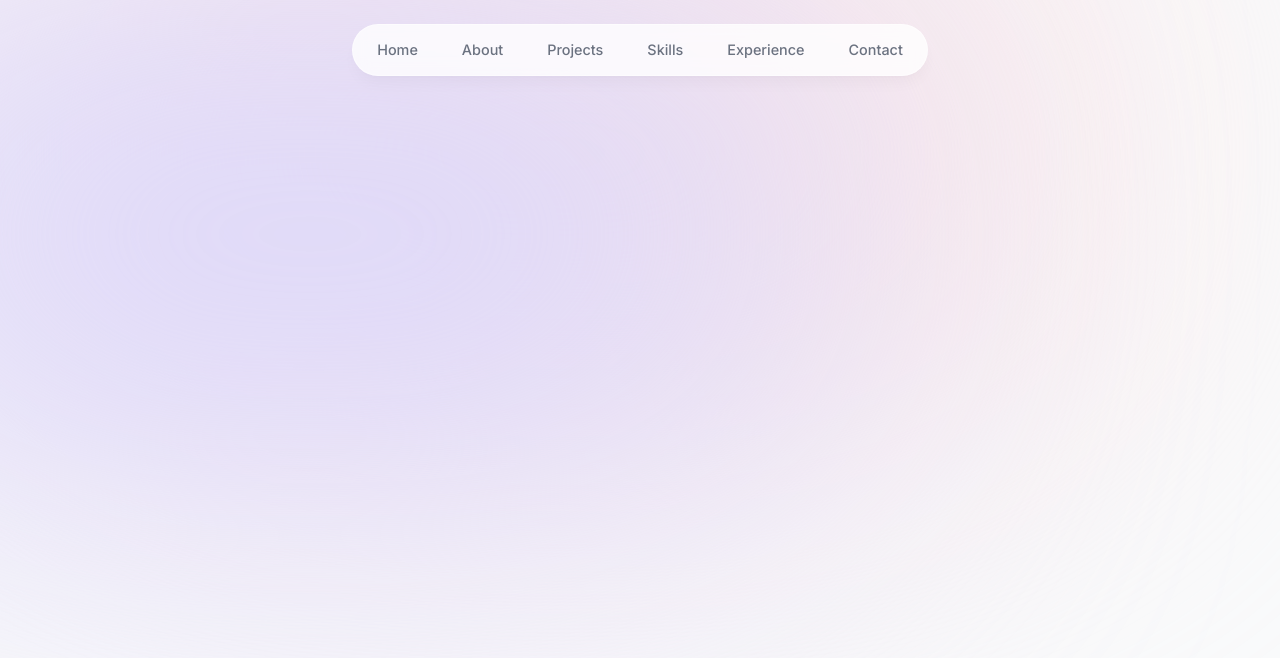
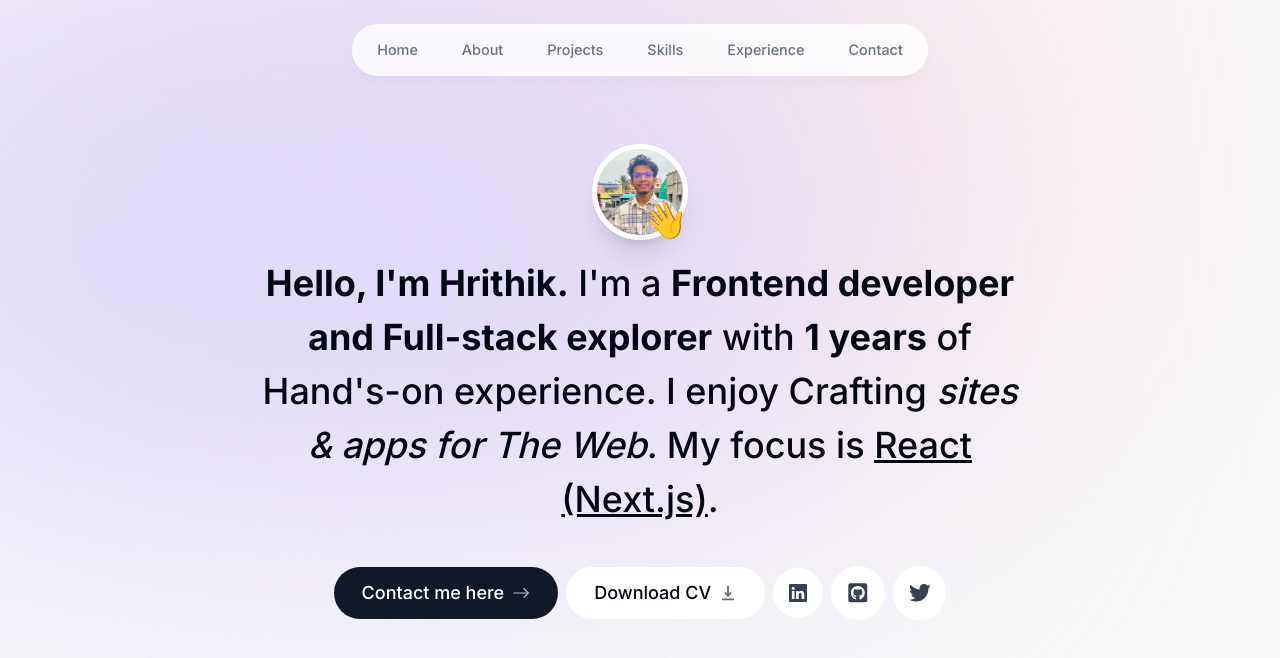
Before and after one commit to Hrithik0112/Hrithik-Portfolio, a Next.js app: page / in a window 1280 px wide. Shown: the top 658 px of the page. Built offline with nearby package versions, Linux system fonts and the light colour scheme.

Commit message:
added intro section

```diff
--- a/app/layout.tsx
+++ b/app/layout.tsx
@@ -18,7 +18,9 @@
 }>) {
   return (
     <html lang="en">
-      <body className={`${inter.className} relative bg-gray-50 text-gray-950`}>
+      <body
+        className={`${inter.className} relative bg-gray-50 text-gray-950 h-[5000px] pt-28 sm:pt-36`}
+      >
         <div className="bg-[#fbe2e3] absolute top-[-6rem] -z-10 right-[11rem] h-[31.25rem] w-[31.25rem] rounded-full blur-[10rem] sm:w-[68.75rem] dark:bg-[#946263]"></div>
         <div className="bg-[#dbd7fb] absolute top-[-1rem] -z-10 left-[-35rem] h-[31.25rem] w-[50rem] rounded-full blur-[10rem] sm:w-[68.75rem] md:left-[-33rem] lg:left-[-28rem] xl:left-[-15rem] 2xl:left-[-5rem] dark:bg-[#676394]"></div>
         <Header />
--- a/app/page.tsx
+++ b/app/page.tsx
@@ -1,3 +1,9 @@
+import Intro from "@/components/intro";
+
 export default function Home() {
-  return <main className=""></main>;
+  return (
+    <main className="flex flex-col items-center px-4">
+      <Intro />
+    </main>
+  );
 }
--- /dev/null
+++ b/components/intro.tsx
@@ -0,0 +1,111 @@
+"use client";
+
+import Image from "next/image";
+import React from "react";
+import { motion } from "framer-motion";
+import Link from "next/link";
+import { BsArrowRight, BsLinkedin } from "react-icons/bs";
+import { HiDownload } from "react-icons/hi";
+import { FaGithubSquare, FaTwitter } from "react-icons/fa";
+
+export default function Intro() {
+  return (
+    <section id="home" className="mb-28 max-w-[50rem] text-center sm:mb-0 scroll-mt-[100rem]">
+      <div className="flex items-center justify-center">
+        <div className="relative">
+          <motion.div
+            initial={{ opacity: 0, scale: 0 }}
+            animate={{ opacity: 1, scale: 1 }}
+            transition={{
+              type: "tween",
+              duration: 0.2,
+            }}
+          >
+            <Image
+              src="/profile.jpg"
+              alt="Hrithik portrait"
+              width="192"
+              height="192"
+              priority={true}
+              className="h-24 w-24 rounded-full object-cover border-[0.35rem] border-white shadow-xl"
+            />
+          </motion.div>
+
+          <motion.span
+            className="absolute bottom-0 right-0 text-4xl"
+            initial={{ opacity: 0, scale: 0 }}
+            animate={{ opacity: 1, scale: 1 }}
+            transition={{
+              type: "spring",
+              stiffness: 125,
+              delay: 0.1,
+              duration: 0.7,
+            }}
+          >
+            👋
+          </motion.span>
+        </div>
+      </div>
+
+      <motion.h1
+        className="mb-10 mt-4 px-4 text-2xl font-medium !leading-[1.5] sm:text-4xl"
+        initial={{ opacity: 0, y: 100 }}
+        animate={{ opacity: 1, y: 0 }}
+      >
+        <span className="font-bold">Hello, I'm Hrithik.</span> I'm a{" "}
+        <span className="font-bold">Frontend developer and Full-stack explorer</span> with{" "}
+        <span className="font-bold">1 years</span> of Hand's-on experience. I enjoy Crafting{" "}
+        <span className="italic">sites & apps for The Web</span>. My focus is{" "}
+        <span className="underline">React (Next.js)</span>.
+      </motion.h1>
+
+      <motion.div
+        className="flex flex-col sm:flex-row items-center justify-center gap-2 px-4 text-lg font-medium"
+        initial={{ opacity: 0, y: 100 }}
+        animate={{ opacity: 1, y: 0 }}
+        transition={{
+          delay: 0.1,
+        }}
+      >
+        <Link
+          href="#contact"
+          className="group bg-gray-900 text-white px-7 py-3 flex items-center gap-2 rounded-full outline-none focus:scale-110 hover:scale-110 hover:bg-gray-950 active:scale-105 transition"
+        >
+          Contact me here{" "}
+          <BsArrowRight className="opacity-70 group-hover:translate-x-1 transition" />
+        </Link>
+
+        <a
+          className="group bg-white px-7 py-3 flex items-center gap-2 rounded-full outline-none focus:scale-110 hover:scale-110 active:scale-105 transition cursor-pointer borderBlack dark:bg-white/10"
+          href="/CV.pdf"
+          download
+        >
+          Download CV <HiDownload className="opacity-60 group-hover:translate-y-1 transition" />
+        </a>
+
+        <a
+          className="bg-white p-4 text-gray-700 hover:text-gray-950 flex items-center gap-2 rounded-full focus:scale-[1.15] hover:scale-[1.15] active:scale-105 transition cursor-pointer borderBlack dark:bg-white/10 dark:text-white/60"
+          href="https://www.linkedin.com/in/contact-hrithik/"
+          target="_blank"
+        >
+          <BsLinkedin />
+        </a>
+
+        <a
+          className="bg-white p-4 text-gray-700 flex items-center gap-2 text-[1.35rem] rounded-full focus:scale-[1.15] hover:scale-[1.15] hover:text-gray-950 active:scale-105 transition cursor-pointer borderBlack dark:bg-white/10 dark:text-white/60"
+          href="https://github.com"
+          target="_blank"
+        >
+          <FaGithubSquare />
+        </a>
+        <a
+          className="bg-white p-4 text-gray-700 flex items-center gap-2 text-[1.35rem] rounded-full focus:scale-[1.15] hover:scale-[1.15] hover:text-gray-950 active:scale-105 transition cursor-pointer borderBlack dark:bg-white/10 dark:text-white/60"
+          href="https://twitter.com/getHrihtik"
+          target="_blank"
+        >
+          <FaTwitter />
+        </a>
+      </motion.div>
+    </section>
+  );
+}
```
Also changed, not shown: public/profile.jpg (added).
